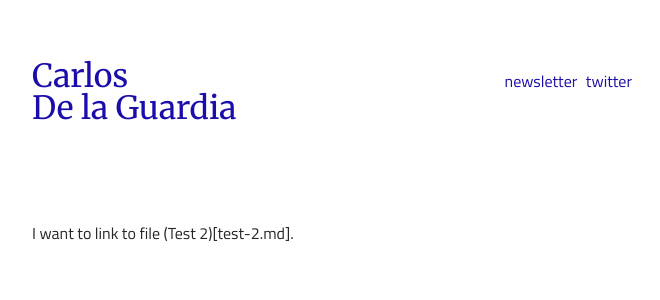
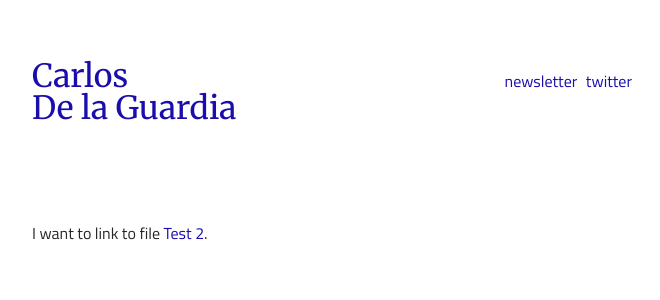
Before and after one commit to dela3499/dela3499.github.io, a Jekyll site: the page built from old/test-1.md, in a window 1280 px wide. Shown: the top 300 px of the page, without its empty margins (308-968 px from the left). Built offline with Jekyll 4.4.1, drawn with Linux system fonts in a browser that asks for light colours; our own code applies the rules of GitHub Pages for plain Markdown files.

Commit message:
Update test-1.md

```diff
--- a/old/test-1.md
+++ b/old/test-1.md
@@ -1 +1 @@
-I want to link to file (Test 2)[test-2.md].
+I want to link to file [Test 2](test-2.md).
```
